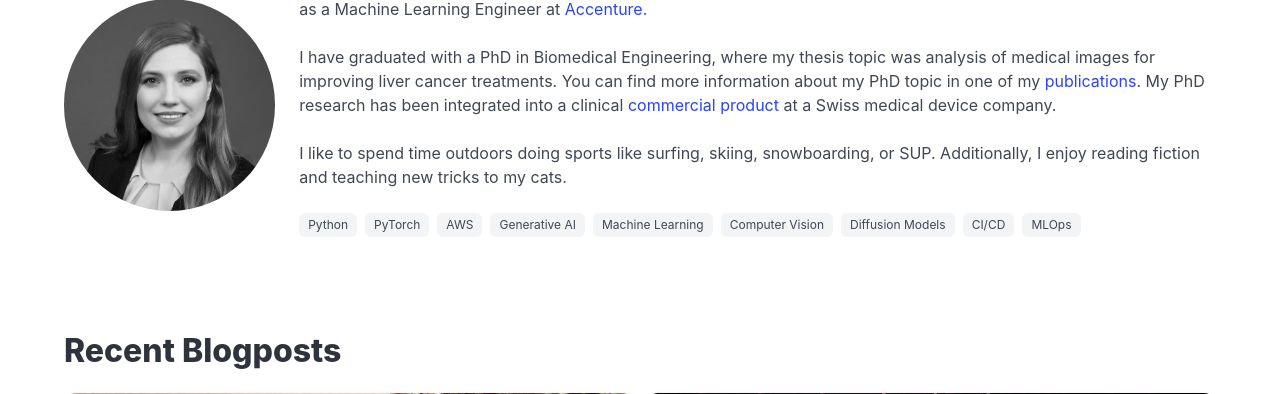
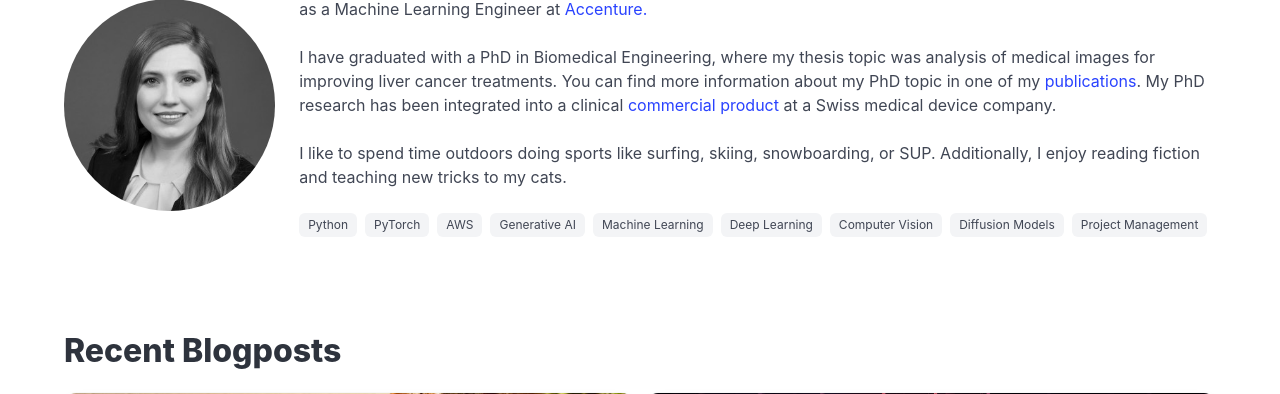
Before and after one commit to rmsandu/rmsandu.github.io, a Flask app: page / in a window 1280 px wide. Shown: the part 191-585 px from the top of the page. Run offline with Flask 3, Linux system fonts and the light colour scheme.

Commit message:
Update tags.

```diff
--- a/src/templates/pages/home.html
+++ b/src/templates/pages/home.html
@@ -37,10 +37,10 @@
                     <span class="tag">AWS</span>
                     <span class="tag">Generative AI</span>
                     <span class="tag">Machine Learning</span>
+                    <span class="tag">Deep Learning</span>
                     <span class="tag">Computer Vision</span>
                     <span class="tag">Diffusion Models</span>
-                    <span class="tag">CI/CD</span>
-                    <span class="tag">MLOps</span>
+                    <span class="tag">Project Management</span>
                 </div>
             </div>
         </div>
```
